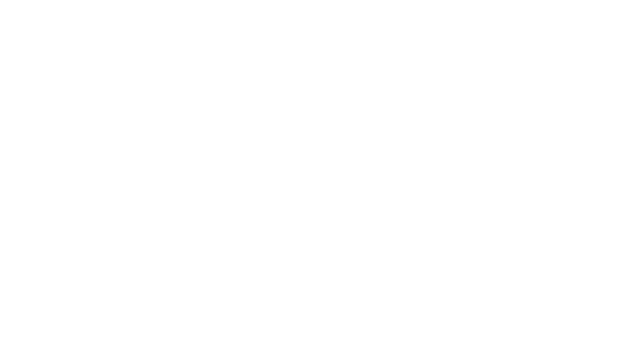
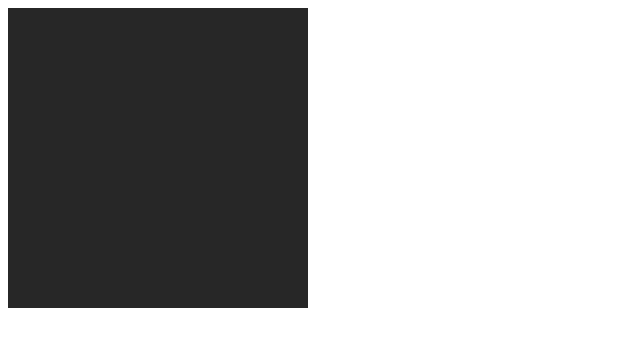
Before and after one commit to K1butsujiMuzan/DubaiRealty, a plain HTML site: page html/main.html in a window 1280 px wide. Shown: the whole page, without its empty margins (0-640 px from the left). Drawn offline with Linux system fonts and the light colour scheme.

Commit message:
variable

```diff
--- a/html/main.html
+++ b/html/main.html
@@ -1,13 +1,17 @@
 <!DOCTYPE html>
 <html lang="en">
+
 <head>
     <meta charset="UTF-8">
     <meta name="viewport" content="width=device-width, initial-scale=1.0">
     <title>Document</title>
     <link rel="stylesheet" href="../css/main.min.css">
+    <link rel="stylesheet" href="../css/main.min.css">
 </head>
+
 <body>
-
+    <div class="button"></div>
     <script src="../js/main.js"></script>
 </body>
+
 </html>
--- a/sass/main.scss
+++ b/sass/main.scss
@@ -1,3 +1,22 @@
-* {
-    margin: auto;
+:root {
+    --main_bg: #272727;
+    --main_font: #fff;
+    --descr_font: #e8e8e8;
+    --shining_elem: #fcd54c;
+    --link_color: #929292;
+    --color_on_shine: #000;
 }
+
+:root[data-light] {
+    --main_bg: #fff5e5;
+    --main_font: #000;
+    --descr_font: #464646;
+    --shining_elem: #fc664c;
+    --color_on_shine: #fff;
+}
+
+div {
+    background: var(--main_bg);
+    width: 300px;
+    height: 300px;
+}
```
Also changed, not shown: css/main.min.css, 2 other files.
